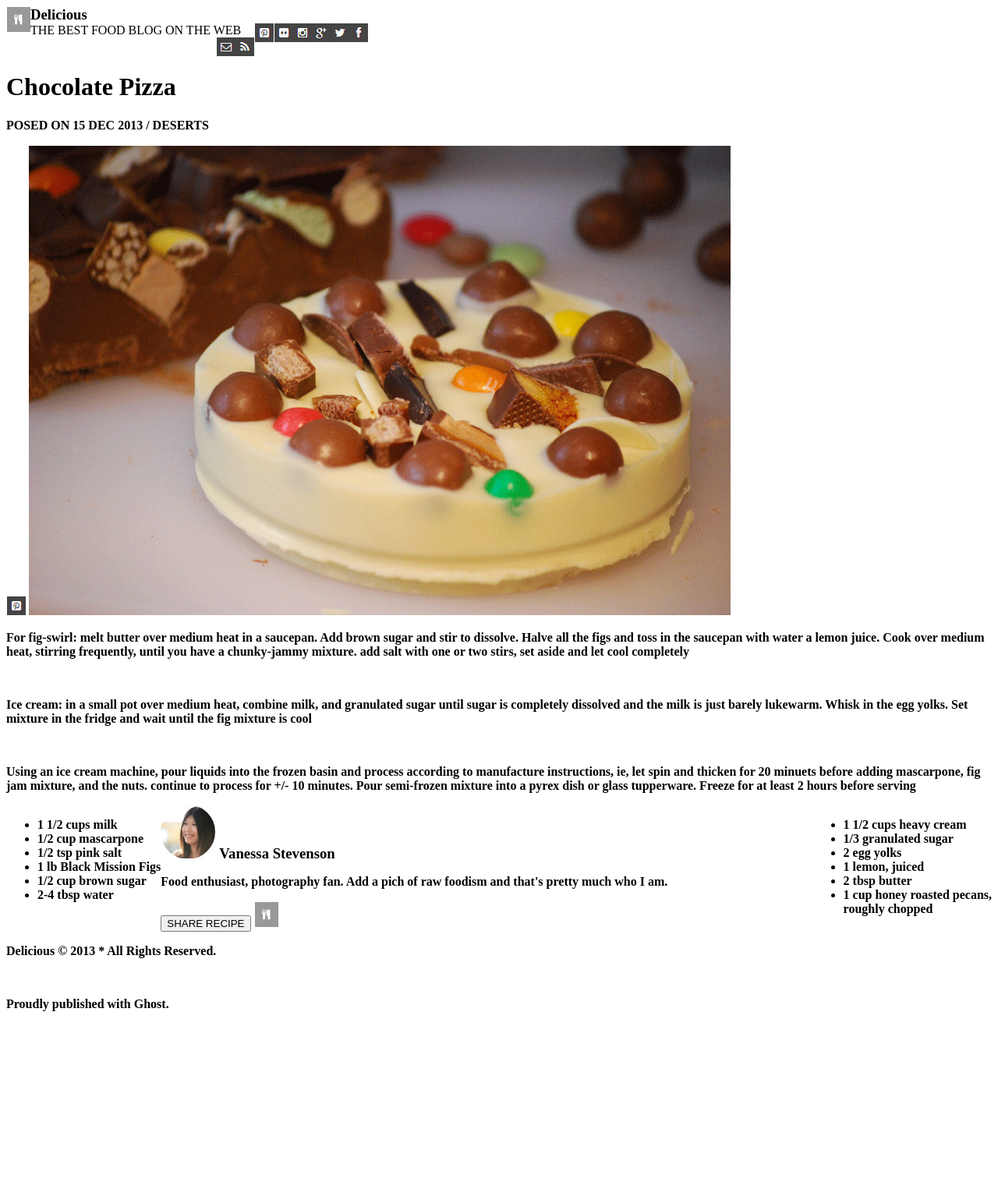
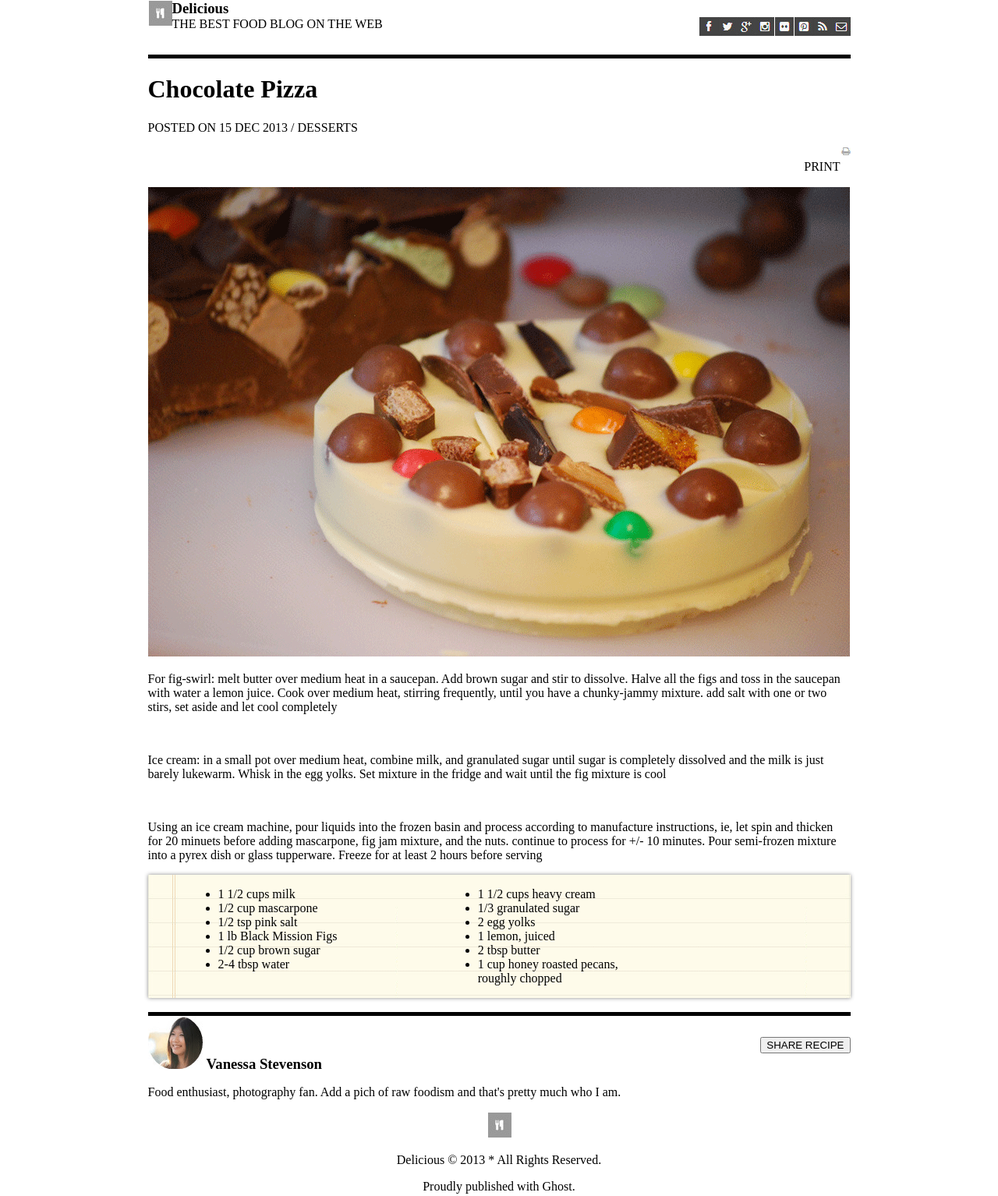
Before and after one commit to serinat/choco-pizza, a plain HTML site: page index.html in a window 1280 px wide. Shown: the whole page at 78% size. Before the commit the page ends 1313 px from the top, so only its background shows below. Drawn offline with Linux system fonts and the light colour scheme.

Commit message:
times up

```diff
--- a/index.html
+++ b/index.html
@@ -4,32 +4,32 @@
     <link rel="stylesheet" type="text/css" href="style.css">
     <title>Chocolate Pizza</title>
   </head>
-  <body>
-    <header>
+  <body class="wrapper">
+    <header class="flex-container">
       <img class="logo" src="resources/small-logo.png">
-      <h3 class="title">Delicious</h3>
+      <h3 class="flex-item" class="title">Delicious</h3>
       <br>
-      <p>THE BEST FOOD BLOG ON THE WEB</p>
-      <img src="resources/fb-icon.png">
-      <img src="resources/twit-icon.png">
-      <img src="resources/gp-icon.png">
-      <img src="resources/insta-icon.png">
-      <img src="resources/flic-icon.png">
-      <img src="resources/pint-icon.png">
-      <img src="resources/rss-icon.png">
-      <img src="resources/mail-icon.png">
+      <img class="flex-item" src="resources/mail-icon.png">
+      <img class="flex-item" src="resources/rss-icon.png">
+      <img class="flex-item" src="resources/pint-icon.png">
+      <img class="flex-item" src="resources/flic-icon.png">
+      <img class="flex-item" src="resources/insta-icon.png">
+      <img class="flex-item" src="resources/gp-icon.png">
+      <img class="flex-item" src="resources/twit-icon.png">
+      <img class="flex-item" src="resources/fb-icon.png">
+      <p class="flex-item">THE BEST FOOD BLOG ON THE WEB</p>
     </header>
-    <h1><b>Chocolate Pizza<b></h1>
-    <p>POSED ON 15 DEC 2013 / DESERTS</p>
-    <img src="resources/pint-icon.png">
-    <img src="resources/choco-pizza.png">
-    <p>For fig-swirl: melt butter over medium heat in a saucepan. Add brown sugar and stir to dissolve. Halve all the figs and toss in the saucepan with water a lemon juice. Cook over medium heat, stirring frequently, until you have a chunky-jammy mixture. add salt with one or two stirs, set aside and let cool completely</p>
+    <h1 class="flex-item"><b>Chocolate Pizza</b></h1>
+    <p class="flex-item">POSTED ON 15 DEC 2013 / DESSERTS</p>
+    <img class="print" src="resources/print-icon.png"><p class="print">PRINT</p>
+    <img class="flex-item" src="resources/choco-pizza.png">
+    <p class="flex-item"> For fig-swirl: melt butter over medium heat in a saucepan. Add brown sugar and stir to dissolve. Halve all the figs and toss in the saucepan with water a lemon juice. Cook over medium heat, stirring frequently, until you have a chunky-jammy mixture. add salt with one or two stirs, set aside and let cool completely</p>
     <br>
-    <p>Ice cream: in a small pot over medium heat, combine milk, and granulated sugar until sugar is completely dissolved and the milk is just barely lukewarm. Whisk in the egg yolks. Set mixture in the fridge and wait until the fig mixture is cool</p>
+    <p class="flex-item"> Ice cream: in a small pot over medium heat, combine milk, and granulated sugar until sugar is completely dissolved and the milk is just barely lukewarm. Whisk in the egg yolks. Set mixture in the fridge and wait until the fig mixture is cool</p>
     <br>
-    <p>Using an ice cream machine, pour liquids into the frozen basin and process according to manufacture instructions, ie, let spin and thicken for 20 minuets before adding mascarpone, fig jam mixture, and the nuts. continue to process for +/- 10 minutes. Pour semi-frozen mixture into a pyrex dish or glass tupperware. Freeze for at least 2 hours before serving</p>
-    <section>
-      <ul id="list1" class="list">
+    <p class="flex-item"> Using an ice cream machine, pour liquids into the frozen basin and process according to manufacture instructions, ie, let spin and thicken for 20 minuets before adding mascarpone, fig jam mixture, and the nuts. continue to process for +/- 10 minutes. Pour semi-frozen mixture into a pyrex dish or glass tupperware. Freeze for at least 2 hours before serving</p>
+    <section class="container">
+      <ul class="list1">
         <li>1 1/2 cups milk</li>
         <li>1/2 cup mascarpone</li>
         <li>1/2 tsp pink salt</li>
@@ -37,7 +37,7 @@
         <li>1/2 cup brown sugar</li>
         <li>2-4 tbsp water</li>
       </ul>
-      <ul id="list2" class="list">
+      <ul class="list2">
         <li>1 1/2 cups heavy cream</li>
         <li class="crossout">1/3 granulated sugar</li>
         <li class="crossout">2 egg yolks</li>
@@ -47,15 +47,18 @@
           roughly chopped</li>
       </ul>
     </section>
-  </body>
+    <br>
     <footer>
       <img src="resources/van-pic.png">
-    <h3><b>Vanessa Stevenson<b></h3>
+      <h3>Vanessa Stevenson</h3>
+      <button>SHARE RECIPE</button>
       <p>Food enthusiast, photography fan. Add a pich of raw foodism and that's pretty much who I am.</p>
-    <button>SHARE RECIPE</button>
+
+      <div class="subfooter">
         <img src="resources/small-logo.png">
         <p>Delicious © 2013 * All Rights Reserved.</p>
-    <br>
         <p>Proudly published with Ghost.</p>
+      </div>
     </footer>
+  </body>
 </html>
--- a/style.css
+++ b/style.css
@@ -3,16 +3,34 @@ html {
 }
 
 header {
-  display: inline-block;
-  justify-content: flex-end;
+  border-bottom: solid 5px;
+  padding-bottom: 30px;
 }
 
-body {
+.wrapper {
+  margin: auto;
+  max-width: 901px;
 
 }
 
-section {
+.container {
+  display: -webkit-flex;
+  display: flex;
+  background: url(resources/list-bg.png);
+  box-shadow: 0px 0px 5px #888888;
+}
 
+.list1 {
+  padding: 0px 0px 0px 10%;
+}
+
+.list2 {
+  padding: 0px 0px 0px 20%;
+}
+
+header .flex-container{
+  display: inline-block;
+  justify-content: flex-end;
 }
 
 header p, h3 {
@@ -31,13 +49,27 @@ header img {
 }
 
 .list {
-
+  display: inline-block;
 }
 
-#list1 {
-float: left;
+.print {
+  float: right;
 }
 
-#list2 {
-float: right;
+footer {
+  border-top: solid 5px;
+  max-width: 901px;
 }
+
+button {
+  float: right;
+  margin-top: 3%;
+}
+
+.subfooter {
+  text-align: center;
+}
+
+footer p h3 img {
+  display: inline-block;
+}
```
Lines whose indentation alone changed are shown as unchanged.
